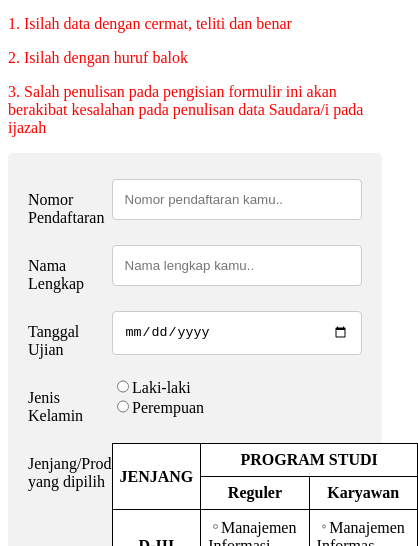
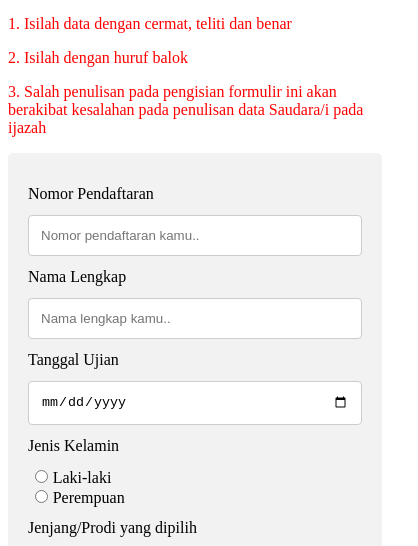
Before and after one commit to Azzahramf/azzahramf.github.io, a plain HTML site: page p04css-responsive/Formresponsive.html in a window 390 px wide. Shown: the part 222-768 px from the top of the page, 418 px wide, since content can reach past the window. Drawn offline with Linux system fonts and the light colour scheme.

Commit message:
Update azzahramf_style.css

```diff
--- a/p04css-responsive/azzahramf_style.css
+++ b/p04css-responsive/azzahramf_style.css
@@ -86,3 +86,9 @@ button {
 button:hover{
     background-color: blue;
     }
+@media screen and (max-width: 600px) {
+  .data, .kolom, input[type=submit] {
+    width: 100%;
+    margin-top: 0;
+  }
+}
```
